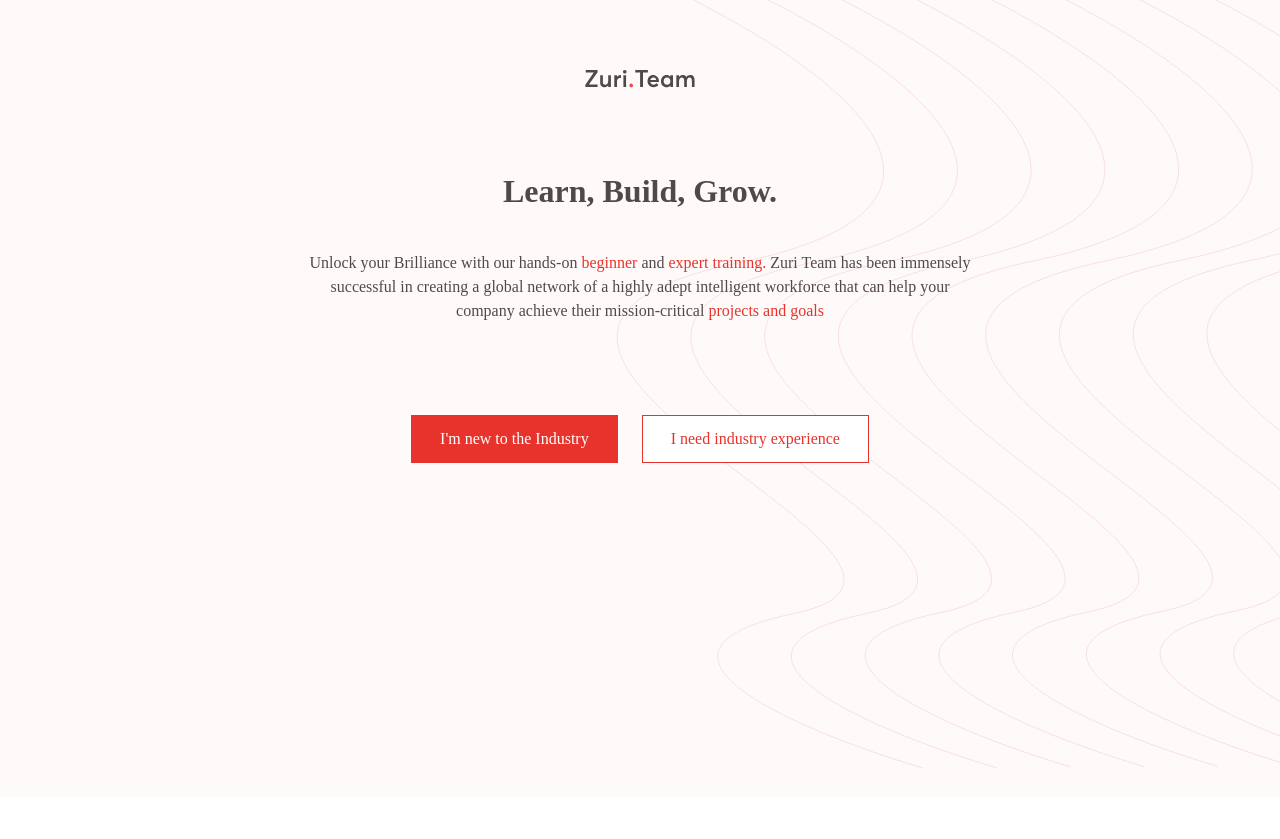
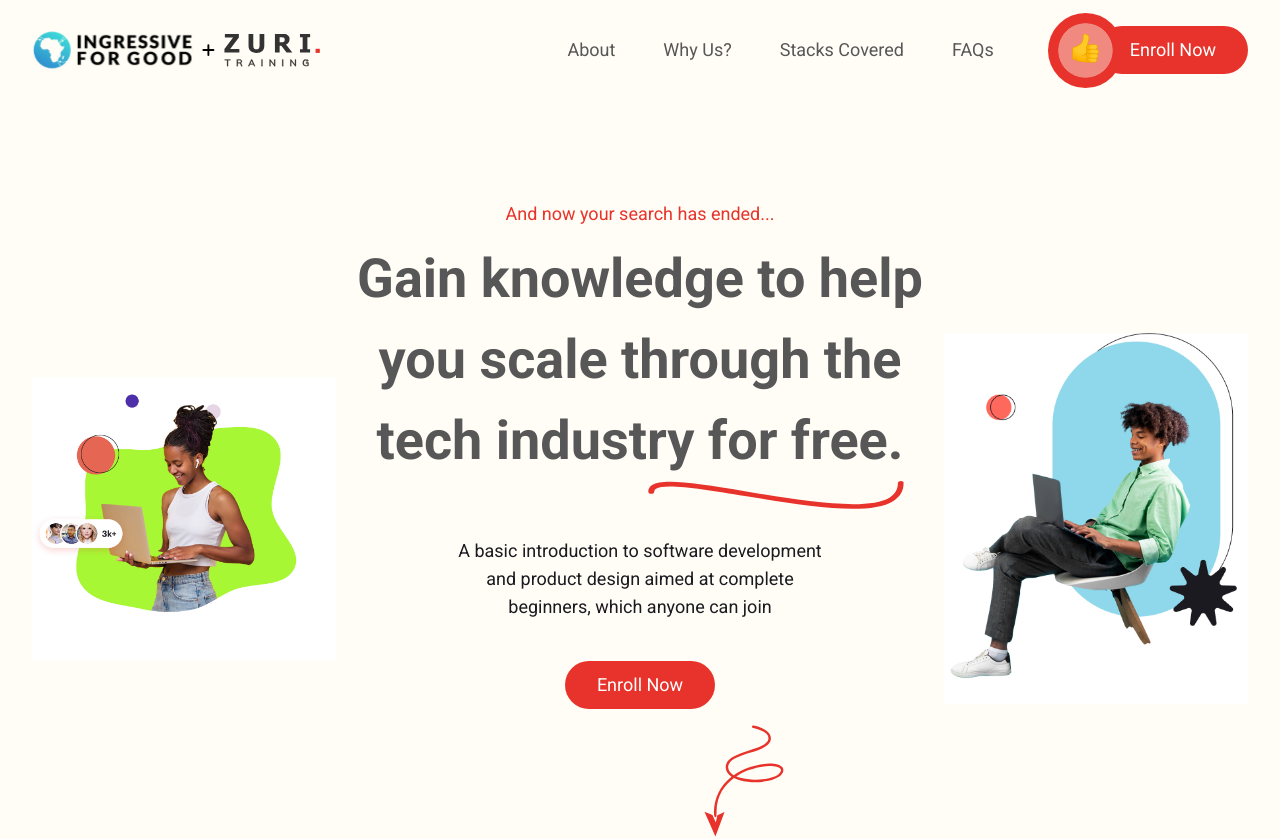
Before and after one commit to Nkiriobasi/zuri-clone.github.io, a React (Create React App) app: page /training in a window 1280 px wide. Shown: the top 839 px of the page. Built offline with nearby package versions, Linux system fonts and the light colour scheme; a web font is replaced by a local one.

Commit message:
refactored

```diff
--- a/src/App.js
+++ b/src/App.js
@@ -7,11 +7,10 @@
 function App() {
   return (
     <>
-      <LandingPage />
-      {/* <Routes>
-        <Route path="/" element={<LandingPage />} />
+      <Routes>
+        <Route path="/zuriclone" element={<LandingPage />} />
         <Route path="/training" element={<TrainingPage />} />
-      </Routes> */}
+      </Routes>
     </>
   );
 }
```
